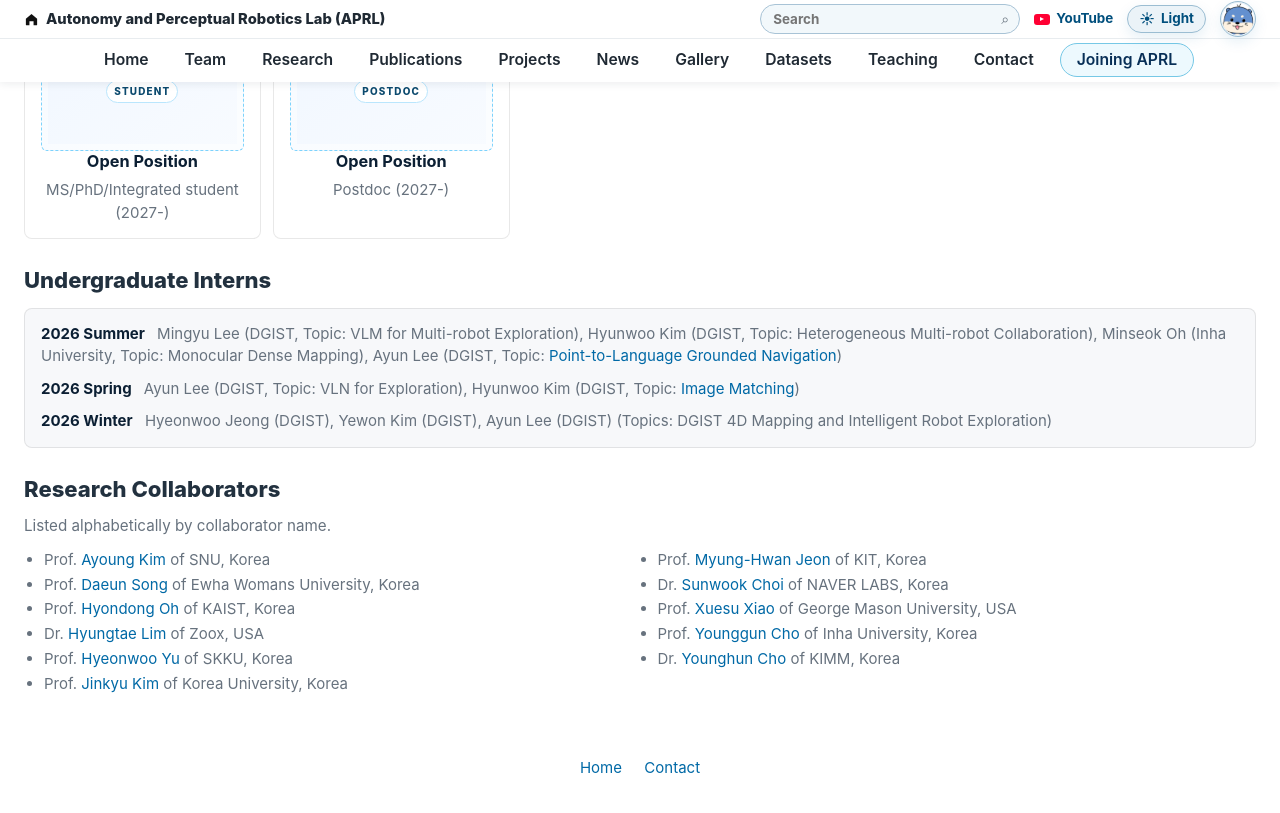
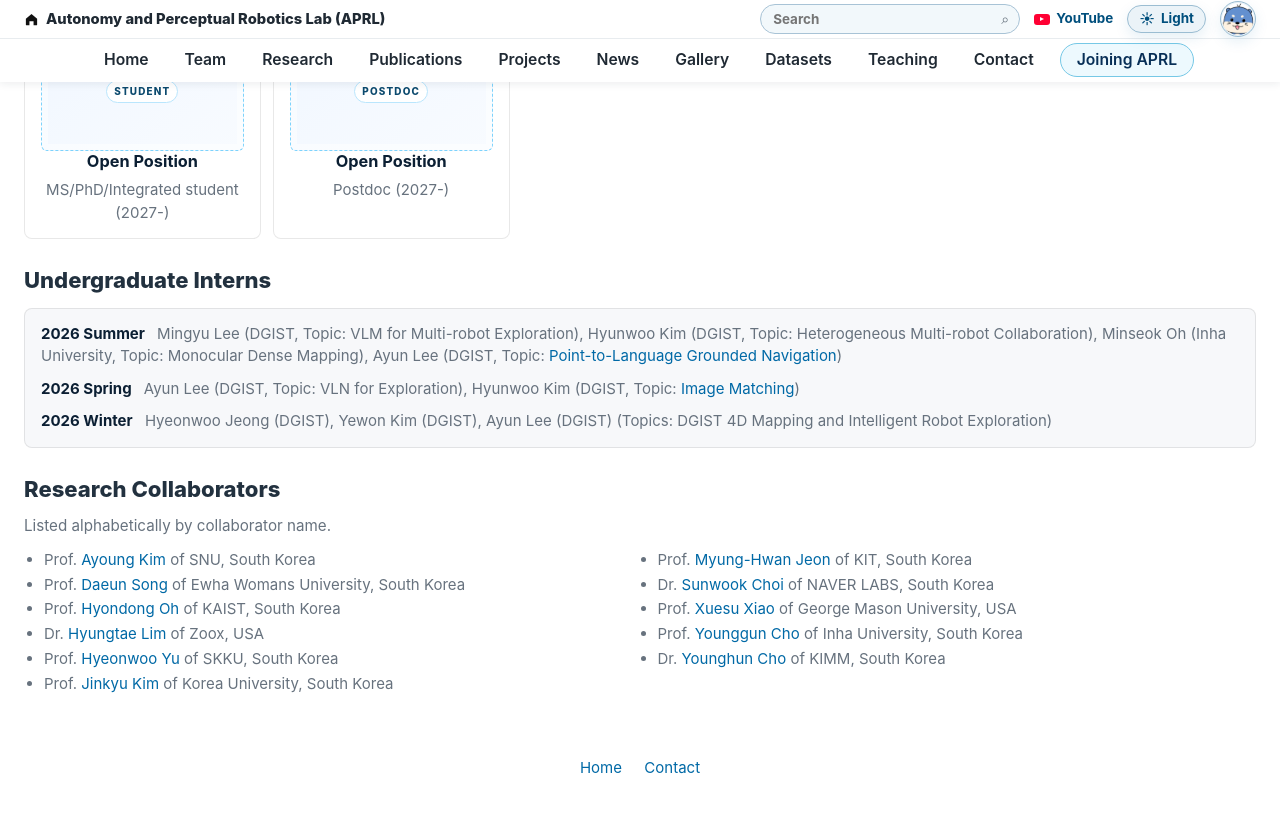
Before and after one commit to team-aprl/team-aprl.github.io, a Jekyll site: the page built from team.html, in a window 1280 px wide and 900 px high, scrolled down 1723 px. Shown: the top 813 px of the window. Built offline with Jekyll 4.4.1, drawn with Linux system fonts in a browser that asks for light colours.

Commit message:
Standardize collaborator country labels

```diff
--- a/team.html
+++ b/team.html
@@ -173,17 +173,17 @@ extra_scripts:
         <h2>Research Collaborators</h2>
         <p class="team-collaborator-note">Listed alphabetically by collaborator name.</p>
         <ul class="team-collaborator-list">
-          <li>Prof. <a target="_blank" rel="noopener noreferrer" href="https://rpm.snu.ac.kr/">Ayoung Kim</a> of SNU, Korea</li>
-          <li>Prof. <a target="_blank" rel="noopener noreferrer" href="https://robotics.ewha.ac.kr/#members">Daeun Song</a> of Ewha Womans University, Korea</li>
-          <li>Prof. <a target="_blank" rel="noopener noreferrer" href="https://fair.kaist.ac.kr/people/instructor/">Hyondong Oh</a> of KAIST, Korea</li>
+          <li>Prof. <a target="_blank" rel="noopener noreferrer" href="https://rpm.snu.ac.kr/">Ayoung Kim</a> of SNU, South Korea</li>
+          <li>Prof. <a target="_blank" rel="noopener noreferrer" href="https://robotics.ewha.ac.kr/#members">Daeun Song</a> of Ewha Womans University, South Korea</li>
+          <li>Prof. <a target="_blank" rel="noopener noreferrer" href="https://fair.kaist.ac.kr/people/instructor/">Hyondong Oh</a> of KAIST, South Korea</li>
           <li>Dr. <a target="_blank" rel="noopener noreferrer" href="https://limhyungtae.github.io/">Hyungtae Lim</a> of Zoox, USA</li>
-          <li>Prof. <a target="_blank" rel="noopener noreferrer" href="https://sites.google.com/view/hyeonwooyu/people/pi">Hyeonwoo Yu</a> of SKKU, Korea</li>
-          <li>Prof. <a target="_blank" rel="noopener noreferrer" href="https://visionai.korea.ac.kr/team/">Jinkyu Kim</a> of Korea University, Korea</li>
-          <li>Prof. <a target="_blank" rel="noopener noreferrer" href="https://raivlab.github.io">Myung-Hwan Jeon</a> of KIT, Korea</li>
-          <li>Dr. <a target="_blank" rel="noopener noreferrer" href="https://scholar.google.com/citations?user=R3W7dTsAAAAJ&amp;hl=ko">Sunwook Choi</a> of NAVER LABS, Korea</li>
+          <li>Prof. <a target="_blank" rel="noopener noreferrer" href="https://sites.google.com/view/hyeonwooyu/people/pi">Hyeonwoo Yu</a> of SKKU, South Korea</li>
+          <li>Prof. <a target="_blank" rel="noopener noreferrer" href="https://visionai.korea.ac.kr/team/">Jinkyu Kim</a> of Korea University, South Korea</li>
+          <li>Prof. <a target="_blank" rel="noopener noreferrer" href="https://raivlab.github.io">Myung-Hwan Jeon</a> of KIT, South Korea</li>
+          <li>Dr. <a target="_blank" rel="noopener noreferrer" href="https://scholar.google.com/citations?user=R3W7dTsAAAAJ&amp;hl=ko">Sunwook Choi</a> of NAVER LABS, South Korea</li>
           <li>Prof. <a target="_blank" rel="noopener noreferrer" href="https://robotixx.cs.gmu.edu/xx-men.html">Xuesu Xiao</a> of George Mason University, USA</li>
-          <li>Prof. <a target="_blank" rel="noopener noreferrer" href="https://sparolab.github.io/people/Faculty/Younggun-Cho">Younggun Cho</a> of Inha University, Korea</li>
-          <li>Dr. <a target="_blank" rel="noopener noreferrer" href="https://dudgnsrj.github.io/">Younghun Cho</a> of KIMM, Korea</li>
+          <li>Prof. <a target="_blank" rel="noopener noreferrer" href="https://sparolab.github.io/people/Faculty/Younggun-Cho">Younggun Cho</a> of Inha University, South Korea</li>
+          <li>Dr. <a target="_blank" rel="noopener noreferrer" href="https://dudgnsrj.github.io/">Younghun Cho</a> of KIMM, South Korea</li>
         </ul>
       </section>
     </main>
```
